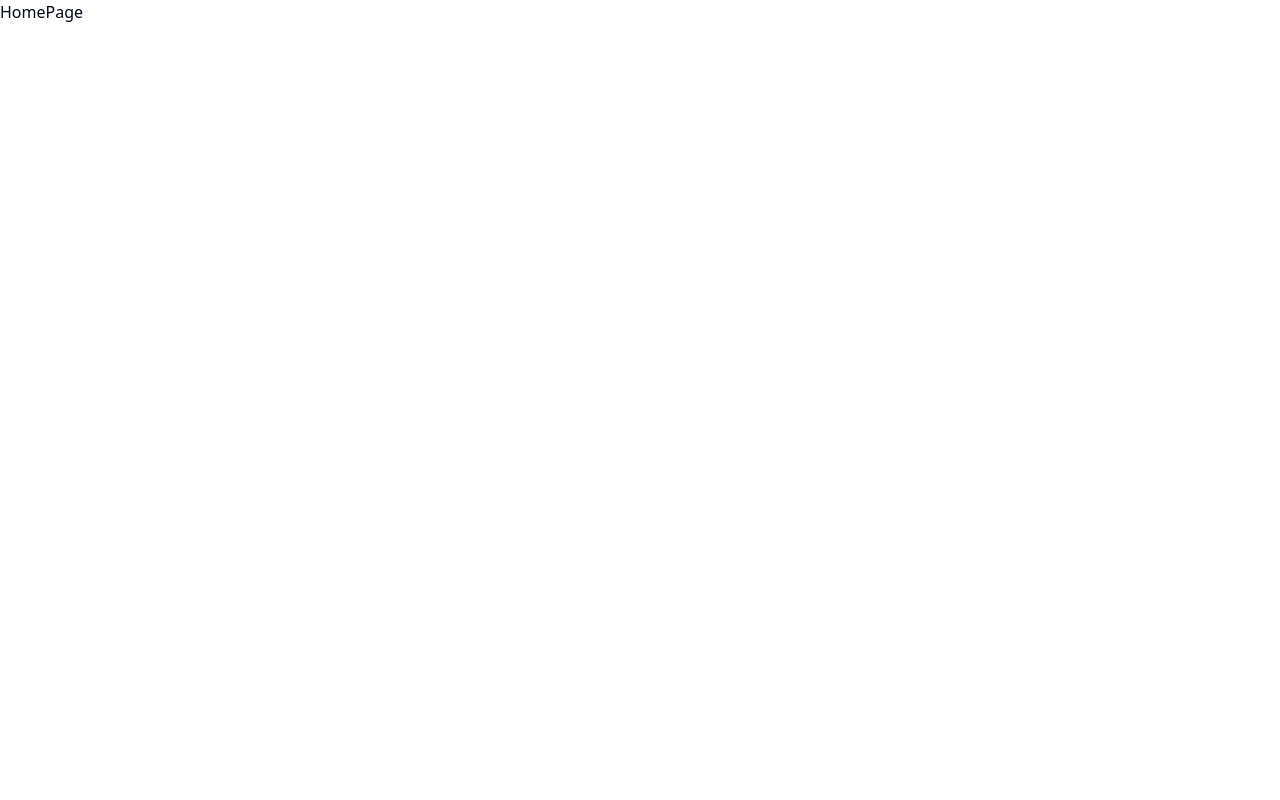
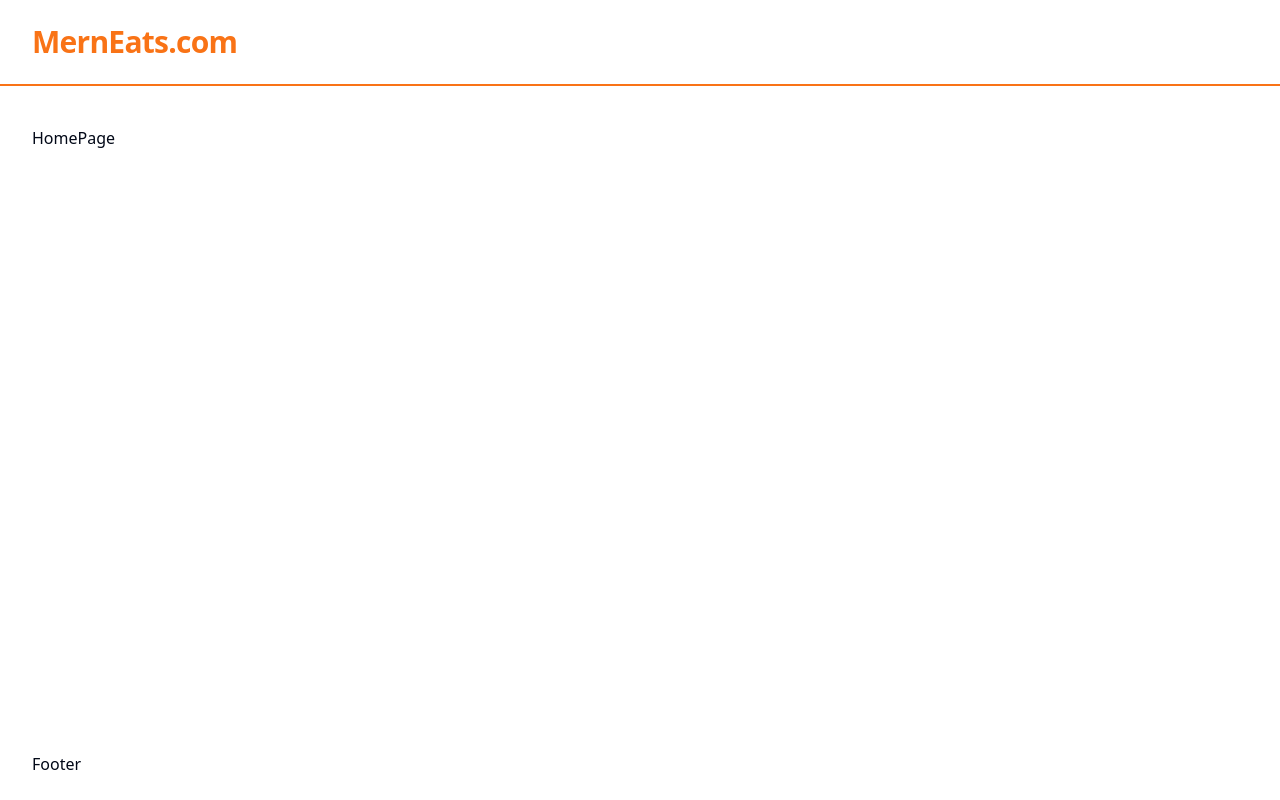
Before and after one commit to Konstantin-Bogorodskii/mern-food-order-app, a React (Vite) app in the folder client/: page / in a window 1280 px wide. Built offline with nearby package versions, Linux system fonts and the light colour scheme.

Commit message:
created Layout component and added it as root path in AppRouter

```diff
--- /dev/null
+++ b/client/src/app/layout/Layout.tsx
@@ -0,0 +1,20 @@
+import { Outlet } from 'react-router-dom';
+
+import { Header } from '@widgets/header';
+import { Footer } from '@widgets/footer';
+
+interface Props {}
+
+export const Layout: React.FC<Props> = () => {
+	return (
+		<div className="flex flex-col min-h-screen">
+			<Header />
+
+			<main className="container mx-auto flex-1 py-10">
+				<Outlet />
+			</main>
+
+			<Footer />
+		</div>
+	);
+};
--- /dev/null
+++ b/client/src/app/layout/index.ts
@@ -0,0 +1 @@
+export { Layout } from '@app/layout/Layout';
--- a/client/src/app/routers/AppRouter.tsx
+++ b/client/src/app/routers/AppRouter.tsx
@@ -1,4 +1,6 @@
 import { createBrowserRouter, RouterProvider } from 'react-router-dom';
+
+import { Layout } from '@app/layout';
 
 import { HomePage } from '@pages/homePage';
 import { NotFoundPage } from '@pages/notFoundPage';
@@ -7,7 +9,13 @@ export const AppRouter = () => {
 	const router = createBrowserRouter([
 		{
 			path: '/',
-			element: <HomePage />
+			element: <Layout />,
+			children: [
+				{
+					index: true,
+					element: <HomePage />
+				}
+			]
 		},
 		{
 			path: '*',
```
